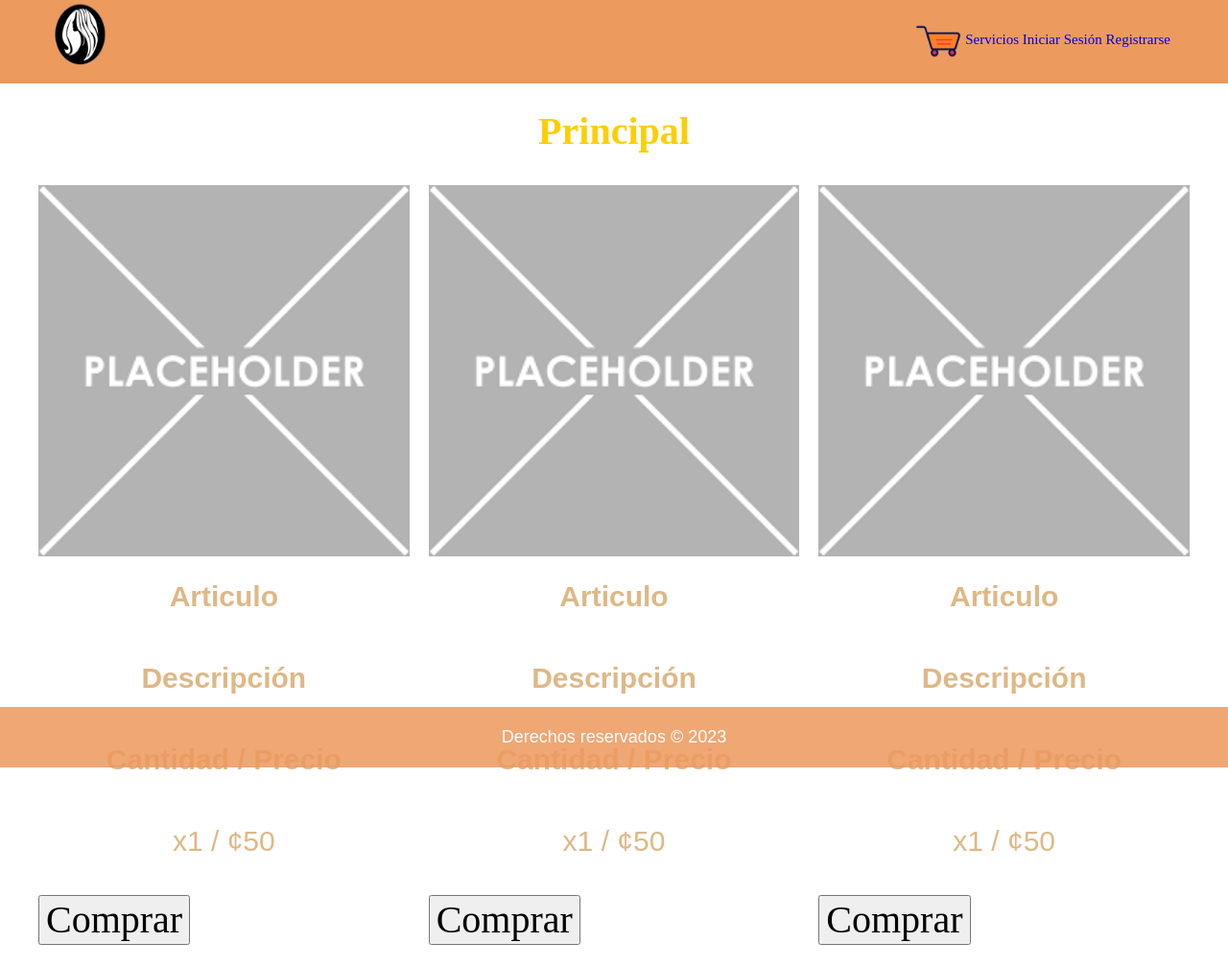
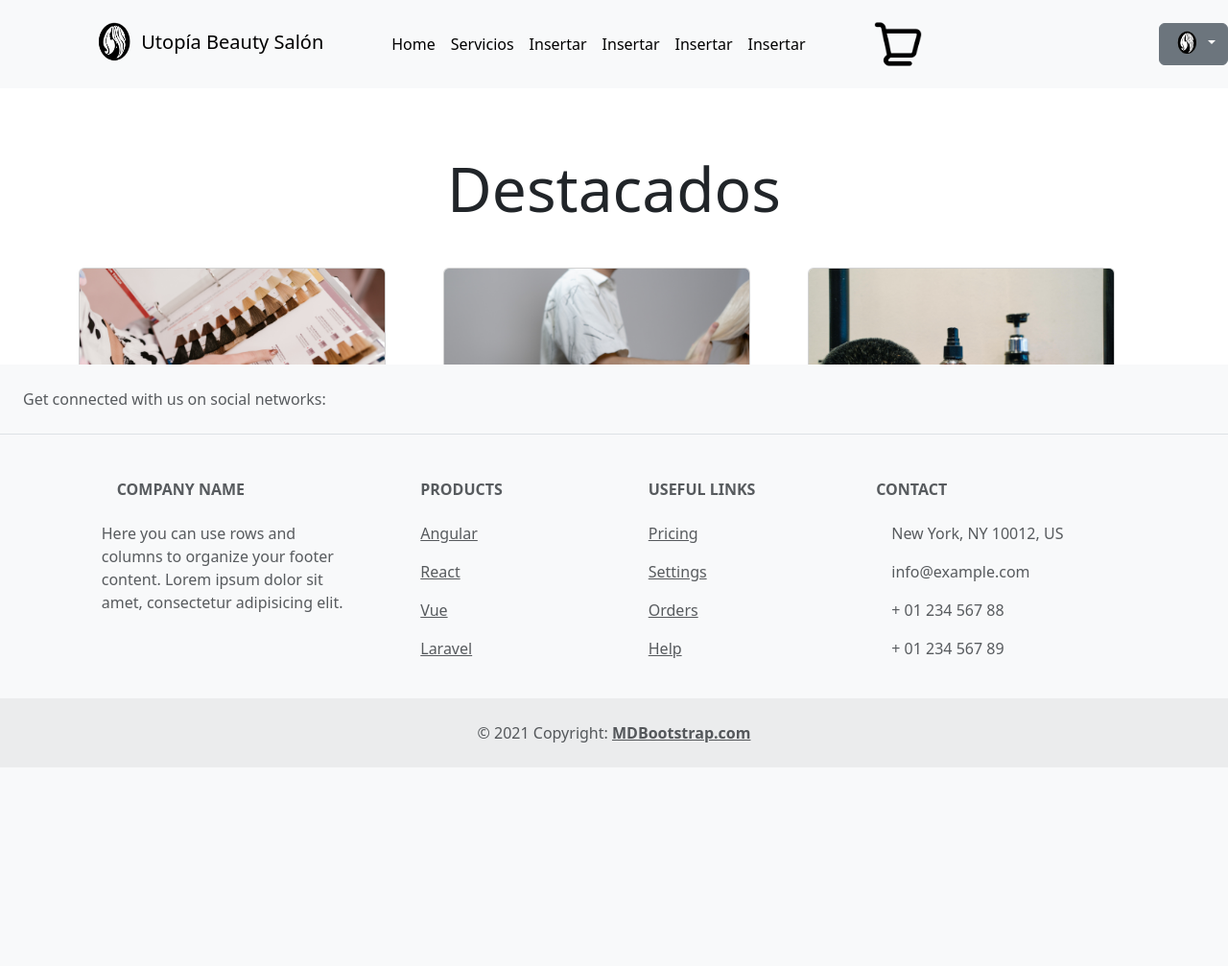
Before and after one commit to Srojas80278/AmbienteWebProyecto, a PHP site: page /Principal.html in a window 1280 px wide. Shown: the whole page at 96% size. After the commit the page ends 800 px from the top, so only its background shows below. Run offline with PHP 8.4, Linux system fonts and the light colour scheme.

Commit message:
Principal arreglado

```diff
--- a/Principal.html
+++ b/Principal.html
@@ -1,97 +1,279 @@
 <!DOCTYPE html>
-<html lang="es">
+<html lang="en">
 
 <head>
-  <meta charset="UTF-8" />
-  <meta name="viewport" content="width=device-width, initial-scale=1.0" />
+  <meta charset="UTF-8">
+  <meta name="viewport" content="width=device-width, initial-scale=1.0">
+  <title>Principal</title>
+  <!-- Bootstrap -->
+  <link href="https://cdn.jsdelivr.net/npm/bootstrap@5.3.0/dist/css/bootstrap.min.css" rel="stylesheet"
+    integrity="sha384-9ndCyUaIbzAi2FUVXJi0CjmCapSmO7SnpJef0486qhLnuZ2cdeRhO02iuK6FUUVM" crossorigin="anonymous">
+  <!-- CSS -->
   <link rel="stylesheet" href="css/normalize.css" />
   <link rel="stylesheet" href="css/utils.css" />
-  <link rel="stylesheet" href="css/principal.css" />
+  <link rel="stylesheet" href="css/principal1.css" />
 
-  <title>Principal ✂</title>
 </head>
 
 <body>
-  <header>
-    <div class="navbar">
 
-      <a href="principal.html">
-        <div class="logo-container">
-          <img class="logo" src="img/header/Logo2.png" alt="Logo" href="Principal.html" />
+  <!-- Header -->
+  <!-- Logo -->
+  <header id="mi-header">
+    <nav class="navbar navbar-expand-lg bg-body-tertiary">
+      <nav class="navbar bg-body-tertiary">
+        <div class="container">
+          <a class="navbar-brand" href="#">
+            <img src="/img/header/Logo2.png" alt="" width="50" height="50">
+            Utopía Beauty Salón</a>
         </div>
-      </a>
+      </nav>
 
-      <nav class="nav-bar">
-        <a href="ShoppingCart.html">
-          <img src="img/header/cart.png" alt="" />
+      <!-- Barra navegación -->
+      <div class="container-fluid">
+        <div class="collapse navbar-collapse" id="navbarNav">
+          <ul class="navbar-nav">
+            <li class="nav-item">
+              <a class="nav-link active" aria-current="page" href="Principal.html">Home</a>
+            </li>
+            <li class="nav-item">
+              <a class="nav-link active" href="Services.html">Servicios</a>
+            </li>
+            <li class="nav-item">
+              <a class="nav-link active" href="Insertar.html">Insertar</a>
+            </li>
+            <li class="nav-item">
+              <a class="nav-link active" href="Insertar.html">Insertar</a>
+            </li>
+            <li class="nav-item">
+              <a class="nav-link active" href="Insertar.html">Insertar</a>
+            </li>
+            <li class="nav-item">
+              <a class="nav-link active" href="Insertar.html">Insertar</a>
+            </li>
+          </ul>
+        </div>
+      </div>
+
+      <!-- Carrito de Compras -->
+      <nav class="navbar bg-body-tertiary">
+        <div class="container">
+          <a class="navbar-brand" href="ShoppingCart.html">
+            <img src="/img/header/carro-de-la-compra (2).png" alt="" width="50" height="50">
+          </a>
+        </div>
+      </nav>
+
+      <!-- DropDown -->
+      <div class="dropdown">
+        <a id="BotonDropDown" class="btn btn-secondary dropdown-toggle" href="#" role="button" data-bs-toggle="dropdown"
+          aria-expanded="false">
+          <img src="/img/header/Logo2.png" alt="" width="30" height="30">
         </a>
-        <a href="Services.html">Servicios</a>
-        <a href="Login.html">Iniciar Sesión</a>
-        <a href="Login.html">Registrarse</a>
+        </a>
+        <ul id="DropDesplegado" class="dropdown-menu">
+          <li><a class="dropdown-item" href="#">Perfil</a></li>
+          <li><a class="dropdown-item" href="#">Métodos de pago</a></li>
+          <li><a class="dropdown-item" href="#">Cerrar Sesión</a></li>
+        </ul>
+      </div>
 
 
-      </nav>
+    </nav>
+  </header>
+
+  <!-- Main-->
+  <br>
+  <h1 class="">Destacados</h1>
+  <div class="container text-center">
+
+    <div class="row">
+      <div class="col">
+        <div class="card" style="width: 20rem;">
+            <img class="card-img-top" src="img/Tintes.jpg" />
+            <h4>Tintes de fantasia</h4>
+            <h4>Descripción</h4>
+            <h4>Cantidad / Precio</h4>
+            <div class="input-group input-group-sm">
+
+            <input data-cantidad-original="1" data-variant="none" type="text" class="form-control cart_quantity" data-label="814" data-pid="814" data-reserve="" id="814" value="1" onkeyup="this.value=this.value.replace(/[^\d]/,'')">
+            <p class="p">/ ¢8500</p>
+
+        </div>
+            <button type="button" class="btn btn-primary">Comprar</button>
+
+        </div>
+      </div>
+      <div class="col">
+        <div class="card" style="width: 20rem;">
+           <img class="card-img-top" src="img/Productos.jpg" />
+           <h4>Productos para el cabello</h4>
+            <h4>Descripción</h4>
+            <h4>Cantidad / Precio</h4>
+            <div class="input-group input-group-sm">
+          <input data-cantidad-original="1" data-variant="none" type="text" class="form-control cart_quantity" data-label="814" data-pid="814" data-reserve="" id="814" value="1" onkeyup="this.value=this.value.replace(/[^\d]/,'')">
+                <p class="p">/ ¢5000</p>
+             </div>
+            <button type="button" class="btn btn-primary">Comprar</button>
+
+          </div>
+
+      </div>
+      <div class="col">
+        <div class="card" style="width: 20rem;">
+            <img class="card-img-top" src="img/Barberia.jpg" />
+            <h4>Productos de barberia</h4>
+             <h4>Descripción</h4>
+             <h4>Cantidad / Precio</h4>
+             <div class="input-group input-group-sm">
+          <input data-cantidad-original="1" data-variant="none" type="text" class="form-control cart_quantity" data-label="814" data-pid="814" data-reserve="" id="814" value="1" onkeyup="this.value=this.value.replace(/[^\d]/,'')">
+                <p class="p">/ ¢12000</p>
+            </div>
+             <button type="button" class="btn btn-primary">Comprar</button>
+
+           </div>
+      </div>
     </div>
-    <div class="principal">
 
+  </div>
 
-    </div>
-  </header>
-  <main class="contenedor">
-    <main class="nos">
-      <h1>Principal</h1>
-      <div class="grid4">
+  <!---->
 
 
 
-        <a>
 
-                      <img class="tema_imagen" src="img/placeholder.png" alt="Logo" />
-                       <h4>Articulo</h4>
-                       <h4>Descripción</h4>
-                       <h4>Cantidad / Precio</h4>
-                       <p class="p">x1 / ¢50</p>
-
-                       <input class="boton_compra"type="button" value="Comprar" >
-
-                       </p>
-                        </a>
-
-                        <a >
-                            <img class="tema__imagen" src="img/placeholder.png" alt="imagen tema">
-                        <h4>Articulo</h4>
-                       <h4>Descripción</h4>
-                       <h4>Cantidad / Precio</h4>
-                       <p class="p">x1 / ¢50</p>
+  <!-- Agregamos Bootstrap JS -->
+  <script src="https://cdn.jsdelivr.net/npm/bootstrap@5.3.0/dist/js/bootstrap.bundle.min.js"
+    integrity="sha384-geWF76RCwLtnZ8qwWowPQNguL3RmwHVBC9FhGdlKrxdiJJigb/j/68SIy3Te4Bkz"
+    crossorigin="anonymous"></script>
+</body>
 
 
-                            <input class="boton_compra"type="button" value="Comprar" >
+<!-- Empieza Footer -->
 
-                        </a>
+<!-- Footer -->
+<footer id="Footer" class="text-center text-lg-start bg-light text-muted">
+  <!-- Section: Social media -->
+  <section class="d-flex justify-content-center justify-content-lg-between p-4 border-bottom">
+    <!-- Left -->
+    <div class="me-5 d-none d-lg-block">
+      <span>Get connected with us on social networks:</span>
+    </div>
+    <!-- Left -->
+
+    <!-- Right -->
+    <div>
+      <a href="" class="me-4 text-reset">
+        <i class="fab fa-facebook-f"></i>
+      </a>
+      <a href="" class="me-4 text-reset">
+        <i class="fab fa-twitter"></i>
+      </a>
+      <a href="" class="me-4 text-reset">
+        <i class="fab fa-google"></i>
+      </a>
+      <a href="" class="me-4 text-reset">
+        <i class="fab fa-instagram"></i>
+      </a>
+      <a href="" class="me-4 text-reset">
+        <i class="fab fa-linkedin"></i>
+      </a>
+      <a href="" class="me-4 text-reset">
+        <i class="fab fa-github"></i>
+      </a>
+    </div>
+    <!-- Right -->
+  </section>
+  <!-- Section: Social media -->
+
+  <!-- Section: Links  -->
+  <section class="">
+    <div class="container text-center text-md-start mt-5">
+      <!-- Grid row -->
+      <div class="row mt-3">
+        <!-- Grid column -->
+        <div class="col-md-3 col-lg-4 col-xl-3 mx-auto mb-4">
+          <!-- Content -->
+          <h6 class="text-uppercase fw-bold mb-4">
+            <i class="fas fa-gem me-3"></i>Company name
+          </h6>
+          <p>
+            Here you can use rows and columns to organize your footer content. Lorem ipsum
+            dolor sit amet, consectetur adipisicing elit.
+          </p>
+        </div>
+        <!-- Grid column -->
+
+        <!-- Grid column -->
+        <div class="col-md-2 col-lg-2 col-xl-2 mx-auto mb-4">
+          <!-- Links -->
+          <h6 class="text-uppercase fw-bold mb-4">
+            Products
+          </h6>
+          <p>
+            <a href="#!" class="text-reset">Angular</a>
+          </p>
+          <p>
+            <a href="#!" class="text-reset">React</a>
+          </p>
+          <p>
+            <a href="#!" class="text-reset">Vue</a>
+          </p>
+          <p>
+            <a href="#!" class="text-reset">Laravel</a>
+          </p>
+        </div>
+        <!-- Grid column -->
+
+        <!-- Grid column -->
+        <div class="col-md-3 col-lg-2 col-xl-2 mx-auto mb-4">
+          <!-- Links -->
+          <h6 class="text-uppercase fw-bold mb-4">
+            Useful links
+          </h6>
+          <p>
+            <a href="#!" class="text-reset">Pricing</a>
+          </p>
+          <p>
+            <a href="#!" class="text-reset">Settings</a>
+          </p>
+          <p>
+            <a href="#!" class="text-reset">Orders</a>
+          </p>
+          <p>
+            <a href="#!" class="text-reset">Help</a>
+          </p>
+        </div>
+        <!-- Grid column -->
+
+        <!-- Grid column -->
+        <div class="col-md-4 col-lg-3 col-xl-3 mx-auto mb-md-0 mb-4">
+          <!-- Links -->
+          <h6 class="text-uppercase fw-bold mb-4">Contact</h6>
+          <p><i class="fas fa-home me-3"></i> New York, NY 10012, US</p>
+          <p>
+            <i class="fas fa-envelope me-3"></i>
+            info@example.com
+          </p>
+          <p><i class="fas fa-phone me-3"></i> + 01 234 567 88</p>
+          <p><i class="fas fa-print me-3"></i> + 01 234 567 89</p>
+        </div>
+        <!-- Grid column -->
+      </div>
+      <!-- Grid row -->
+    </div>
+  </section>
+  <!-- Section: Links  -->
+
+  <!-- Copyright -->
+  <div class="text-center p-4" style="background-color: rgba(0, 0, 0, 0.05);">
+    © 2021 Copyright:
+    <a class="text-reset fw-bold" href="https://mdbootstrap.com/">MDBootstrap.com</a>
+  </div>
+  <!-- Copyright -->
+</footer>
+<!-- Footer -->
 
 
 
-                        <a >
-                            <img class="tema__imagen" src="img/placeholder.png" alt="imagen tema">
-                            <h4>Articulo</h4>
-                            <h4>Descripción</h4>
-                            <h4>Cantidad / Precio</h4>
-                            <p class="p">x1 / ¢50</p>
-
-
-                            <input class="boton_compra"type="button" value="Comprar" >
-
-                        </a>
-                        </div>
-                </main>
-            </main>
-
-  <footer>
-    <div class="copy">
-      <p>Derechos reservados © 2023</p>
-    </div>
-  </footer>
-
-</body>
-
 </html>
--- a/css/principal.css
+++ b/css/principal.css
@@ -71,6 +71,7 @@ html {
 
   .contenedor { max-width: 120rem; margin: 0 auto;
   }
+
   /* Grid */
   .grid {
   display: grid;
--- /dev/null
+++ b/css/principal1.css
@@ -0,0 +1,18 @@
+h1, h2, h3 {
+    text-align: center;
+    color: var brown;
+    font-family: var(--fuentePrincipal);
+    }
+    h1 {
+    font-size: 4rem;
+    } h2{
+    font-size: 3.2rem; }
+    h3{
+    font-size: 2.4rem;
+    }
+
+    .footer {
+        position: fixed;
+        bottom: 0%;
+        width: 100%;
+    }
```
